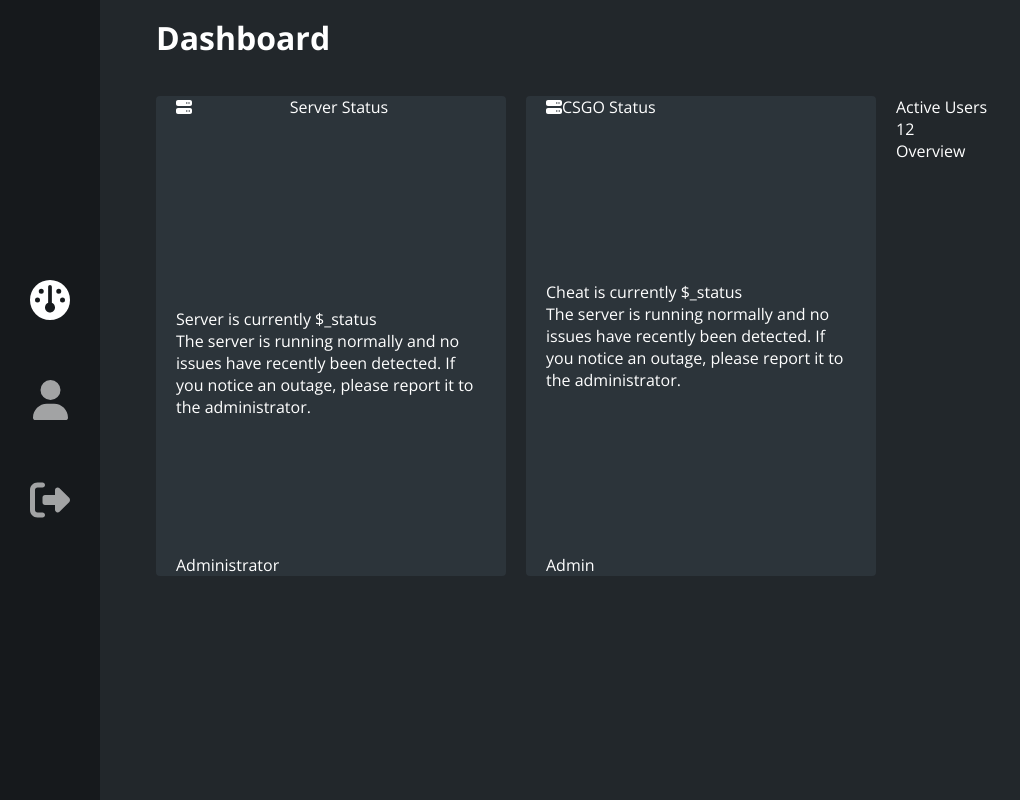
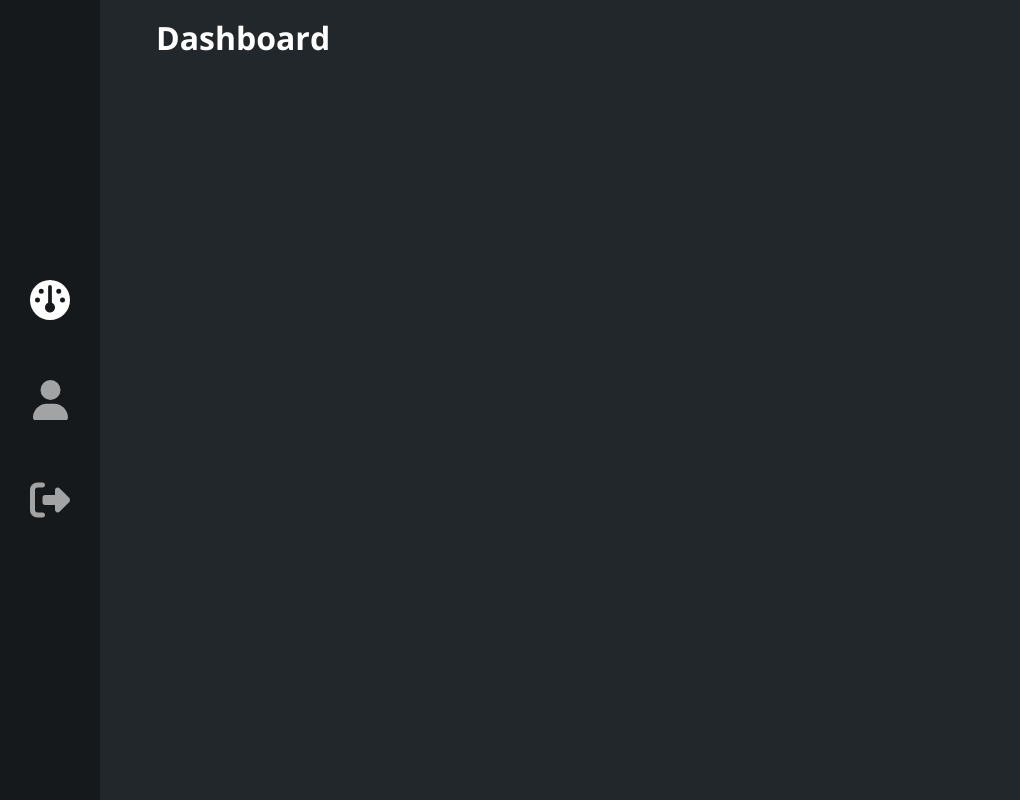
Before and after one commit to 81GB3N/simtadienis, a React (Create React App) app in the folder frontend/: page /admin/dashboard in a window 1280 px wide. Shown: the whole page, without its empty margins (0-1020 px from the left). Built offline with nearby package versions, Linux system fonts and the light colour scheme.

Commit message:
Cleared Dashboard (add content l8r)

```diff
--- a/frontend/src/components/admin/Dashboard.jsx
+++ b/frontend/src/components/admin/Dashboard.jsx
@@ -7,100 +7,6 @@ export default function Dashboard() {
             <div className="header">
                 <h2>Dashboard</h2>
             </div>
-            <div className="grid">
-                <div className="card">
-                    <div className="head">
-                        <span className="icon">
-                            <FontAwesomeIcon icon={faServer} />
-                        </span>
-                        <span className="stat">
-                            Server Status
-                        </span>
-                        <div className="status">
-                        </div>
-                    </div>
-                    <div className="body">
-                        <h2>Server is currently $_status</h2>
-                        <p>
-                            The server is running normally and no issues have recently been detected. If you notice an outage, please report it to the administrator.
-                        </p>
-                    </div>
-                    <div className="footer">
-                        <div className="user">
-                            <div className="user-icon">
-                            </div>
-                            <span className="username">
-                                Administrator
-                            </span>
-                        </div>
-                    </div>
-                </div>
-                <div className="card">
-                    <div className="card__head">
-                        <span className="icon">
-                            <FontAwesomeIcon icon={faServer} />
-                        </span>
-                        <span className="stat">
-                            CSGO Status
-                        </span>
-                        <div className="status">
-                        </div>
-                    </div>
-                    <div className="body">
-                        <h2>Cheat is currently $_status</h2>
-                        <p>
-                            The server is running normally and no issues have recently been detected. If you notice an outage, please report it to the administrator.
-                        </p>
-                    </div>
-                    <div className="footer">
-                        <div className="user">
-                            <div className="user-icon">
-                            </div>
-                            <span className="username">
-                                Admin
-                            </span>
-                        </div>
-                    </div>
-                </div>
-                <div className="card-verticle">
-                    <div className="card-small">
-                        <span className="title">
-                            Active Users
-                        </span>
-                        <h2 className="text">12</h2>
-                        <div className="graph">
-                            <div className="bar" data-day="sunday">
-                                <div className="bar-content"></div>
-                            </div>
-                            <div className="bar" data-day="monday">
-                                <div className="bar-content"></div>
-                            </div>
-                            <div className="bar" data-day="tuesday">
-                                <div className="bar-content"></div>
-                            </div>
-                            <div className="bar" data-day="wednesday">
-                                <div className="bar-content"></div>
-                            </div>
-                            <div className="bar" data-day="thursday">
-                                <div className="bar-content"></div>
-                            </div>
-                            <div className="bar" data-day="friday">
-                                <div className="bar-content"></div>
-                            </div>
-                            <div className="bar" data-day="saturday">
-                                <div className="bar-content"></div>
-                            </div>
-                        </div>
-                    </div>
-                    <div className="card-small">
-                        <span className="title">
-                            Overview
-                        </span>
-                    </div>
-                </div>
-            </div>
-            <div className="stats">
-            </div>
         </div>
     )
 }
--- a/frontend/src/css/admin.css
+++ b/frontend/src/css/admin.css
@@ -92,46 +92,7 @@ body {
     font-weight: 700;
 }
 
-/* DASHBOARD (not for production) */
-
-.grid {
-    display: flex;
-    position: relative;
-    width: 100%;
-    height: 480px;
-    flex-grow: 0;
-    flex-shrink: 0;
-    box-sizing: border-box;
-    margin: 0;
-    padding: 0 40px;
-    /* overflow: hidden; */
-}
-
-/* TODO: FINISH CARDS */
-.grid .card {
-    display: flex;
-    position: relative;
-    height: 480px;
-    width: 350px;
-    background: var(--admin-background-card);
-    border-radius: 4px;
-    box-sizing: border-box;
-    padding: 0 20px;
-    margin: 0 20px 0 0;
-    flex-direction: column;
-    justify-content: space-between;
-}
-
-.card .head {
-    display: flex;
-    position: relative;
-    width: 100%;
-    height: 75px;
-    overflow: hidden;
-    box-sizing: border-box;
-    flex-direction: row;
-    justify-content: space-between;
-}
+/* DASHBOARD (todo) */
 
 /* USERS */
 .users {
```
Also changed, not shown: frontend/src/components/admin/Card.jsx (added, +9 -0 lines).
